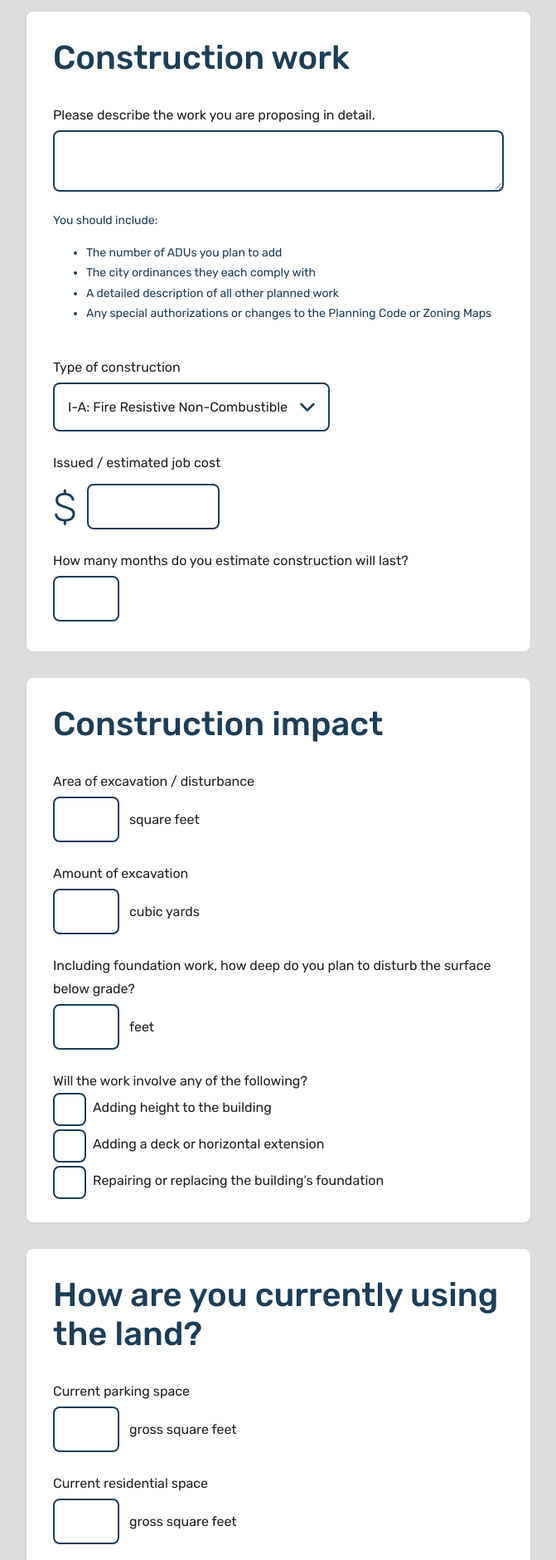
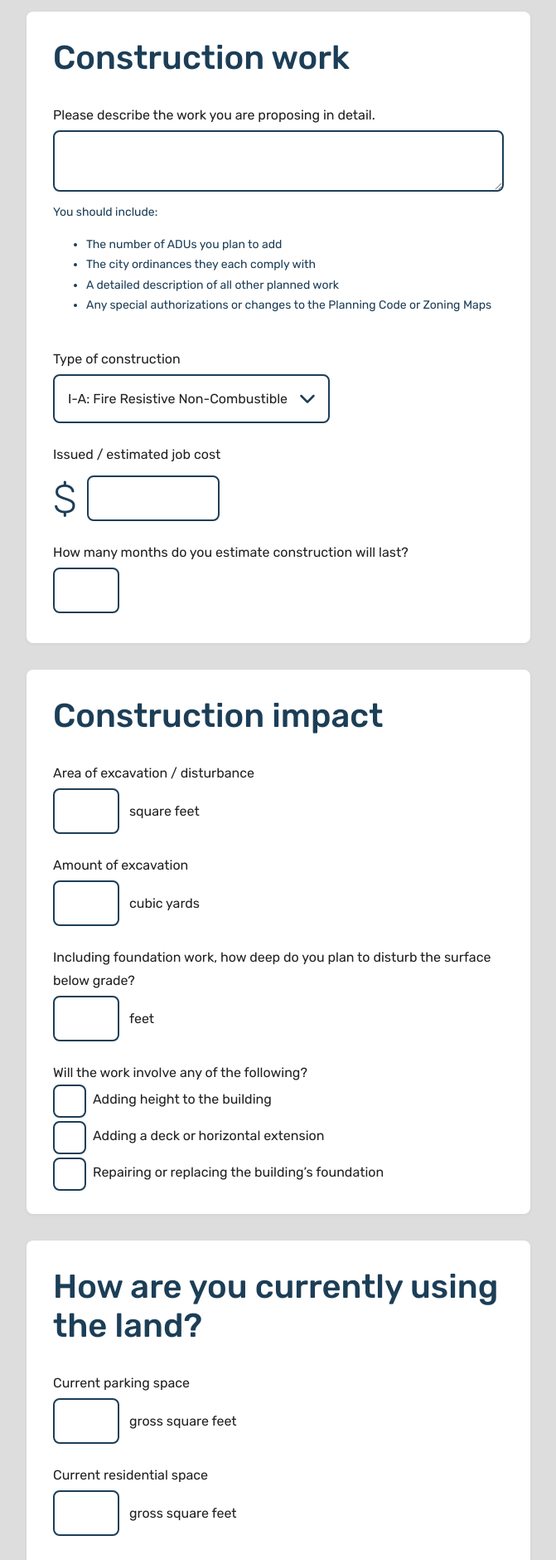
Before and after one commit to SFDigitalServices/form-jekyll, a Jekyll site: the page built from index.html, in a window 1280 px wide. Shown: the part 2408-4288 px from the top of the page at 83% size, without its empty margins (304-975 px from the left). Built offline with Jekyll 4.4.1, drawn with Linux system fonts in a browser that asks for light colours.

Commit message:
Fix help text margins

```diff
--- a/css/main.scss
+++ b/css/main.scss
@@ -656,6 +656,10 @@ form {
 .help-text {
   font-size: 0.875rem;
   color: $slate-blue;
+
+  p:first-child {
+    margin-top: 0.25rem;
+  }
 }
 
 .has-error .help-block {
```
